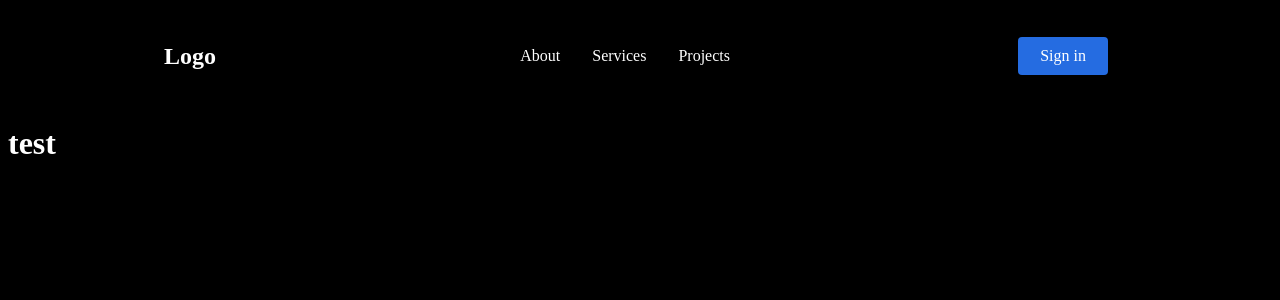
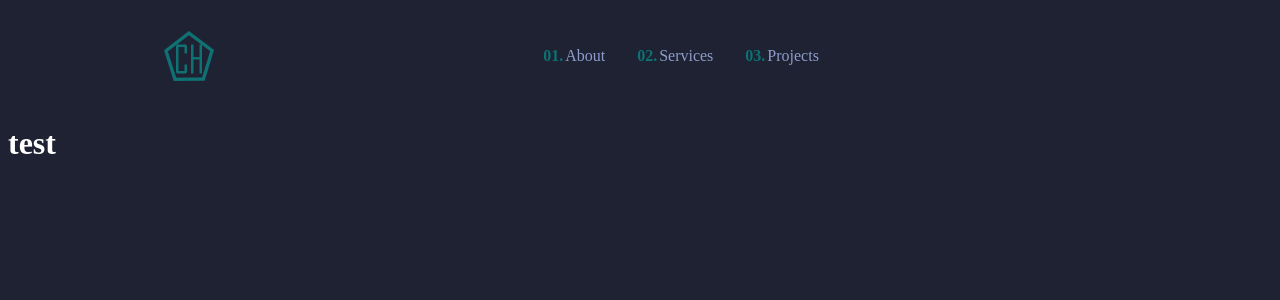
Before and after one commit to Shyflowerrs/React-Portfolio, a React (Create React App) app: page / in a window 1280 px wide. Shown: the top 300 px of the page. Built offline with nearby package versions, Linux system fonts and the light colour scheme.

Commit message:
Added logo
Added logo and some css styling to navigation bar

```diff
--- a/src/App.css
+++ /dev/null
@@ -1,38 +0,0 @@
-.App {
-  text-align: center;
-}
-
-.App-logo {
-  height: 40vmin;
-  pointer-events: none;
-}
-
-@media (prefers-reduced-motion: no-preference) {
-  .App-logo {
-    animation: App-logo-spin infinite 20s linear;
-  }
-}
-
-.App-header {
-  background-color: #282c34;
-  min-height: 100vh;
-  display: flex;
-  flex-direction: column;
-  align-items: center;
-  justify-content: center;
-  font-size: calc(10px + 2vmin);
-  color: white;
-}
-
-.App-link {
-  color: #61dafb;
-}
-
-@keyframes App-logo-spin {
-  from {
-    transform: rotate(0deg);
-  }
-  to {
-    transform: rotate(360deg);
-  }
-}
--- a/src/App.js
+++ b/src/App.js
@@ -2,7 +2,7 @@
 import Main from './Components/Main'
 import Navbar from './Components/Navbar/index';
 import { BrowserRouter as Router, Routes, Route} from "react-router-dom"
-import './App.css';
+
 
 function App() {
   return (
--- a/src/CSS/index.css
+++ b/src/CSS/index.css
@@ -1,5 +1,5 @@
 body {
- background-color: black;
+ background-color: rgb(31, 34, 50);
 }
 h1{
   color: white;
@@ -14,6 +14,10 @@ h1{
 #navigation h1{
   color:black;
 }
+b{
+  color:#0f7173;
+  margin-right:2px;
+}
 code {
   font-family: source-code-pro, Menlo, Monaco, Consolas, 'Courier New',
     monospace;
--- a/src/Components/Navbar/Navbar.js
+++ b/src/Components/Navbar/Navbar.js
@@ -3,7 +3,7 @@ import { NavLink as Link } from 'react-router-dom'
 import {FaBars} from 'react-icons/fa'
 
 export const Nav = styled.nav`
-  background: #000;
+
   height: 80px;
   display: flex;
   justify-content: space-between;
@@ -14,7 +14,7 @@ export const Nav = styled.nav`
 `;
 
 export const NavLink = styled(Link)`
-  color: #fff;
+  color: rgb(142, 157, 204);
   display: flex;
   align-items: center;
   text-decoration: none;
@@ -22,7 +22,7 @@ export const NavLink = styled(Link)`
   height: 100%;
   cursor: pointer;
   &.active {
-    color: #15cdfc;
+    color: #000;
   }
 `;
 
@@ -42,7 +42,7 @@ export const Bars = styled(FaBars)`
 
 export const NavMenu = styled.div`
   display: flex;
-  align-items: center;
+  align-items: right;
   margin-right: -24px;
   /* Second Nav */
   /* margin-right: 24px; */
--- a/src/Components/Navbar/index.js
+++ b/src/Components/Navbar/index.js
@@ -1,28 +1,33 @@
 import {Nav, NavLink, NavMenu, NavBtn, NavBtnLink, Bars} from './Navbar'
 import { useNavigate } from "react-router"
+
 import React from "react";
+
 const Navbar = () => {
-
+  const logo = require('../../assets/logo.png')
   return (
     <>
       <Nav>
       <NavLink to="/">
-        <h1>Logo</h1>
+        <img src={logo} width="50" height="50"/>
       </NavLink>
       <Bars/>
         <NavMenu>
           <NavLink to="/about" activeStyle>
+          <b>01.</b>
             About
           </NavLink>
           <NavLink to="/services" activeStyle>
+          <b>02.</b>
             Services
           </NavLink>
           <NavLink to="/Projects" activeStyle>
+          <b>03.</b>
             Projects
           </NavLink>
         </NavMenu>
         <NavBtn>
-          <NavBtnLink to="/">Sign in</NavBtnLink>
+
         </NavBtn>
       </Nav>
     </>
```
Also changed, not shown: src/assets/logo.png (added).
